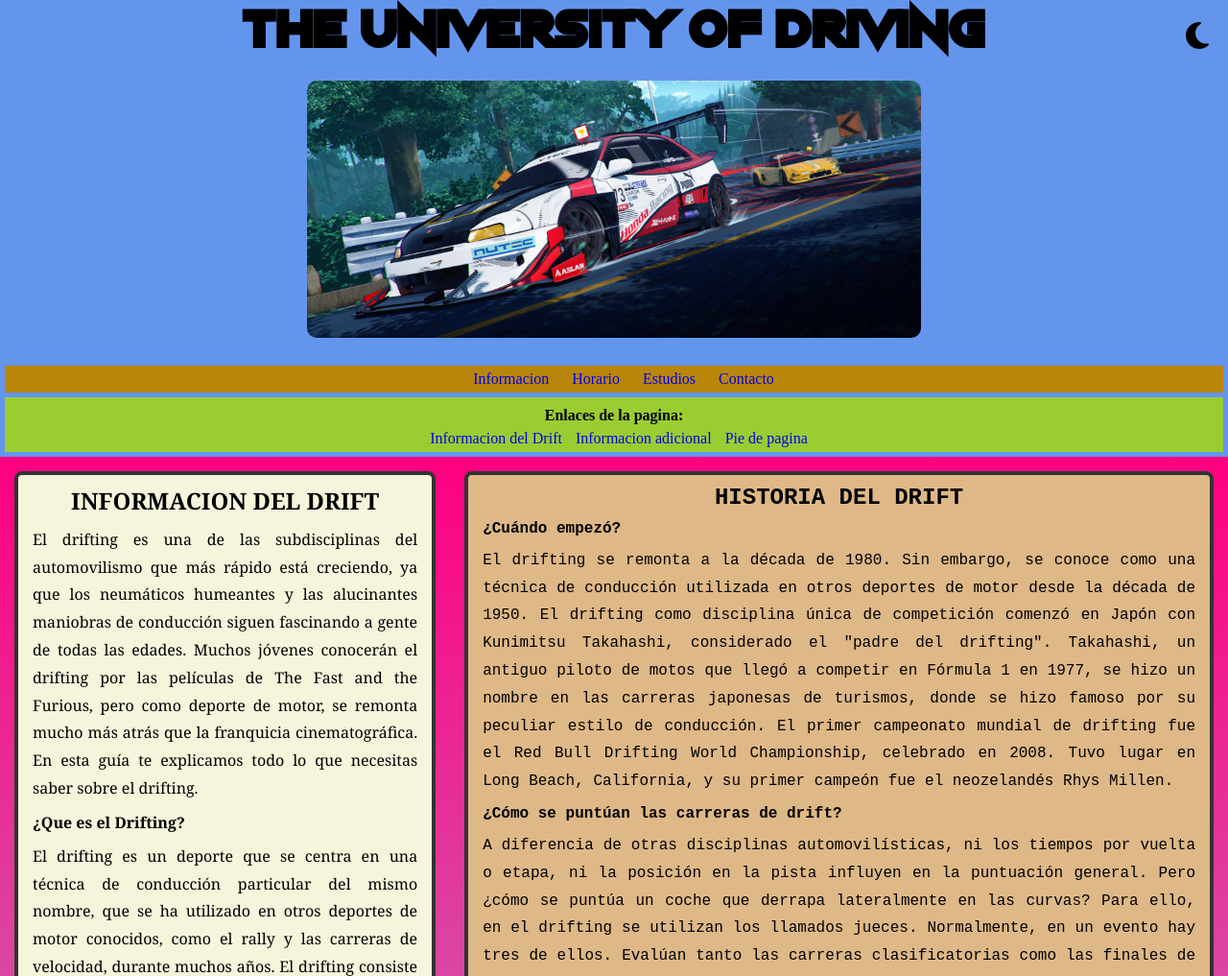
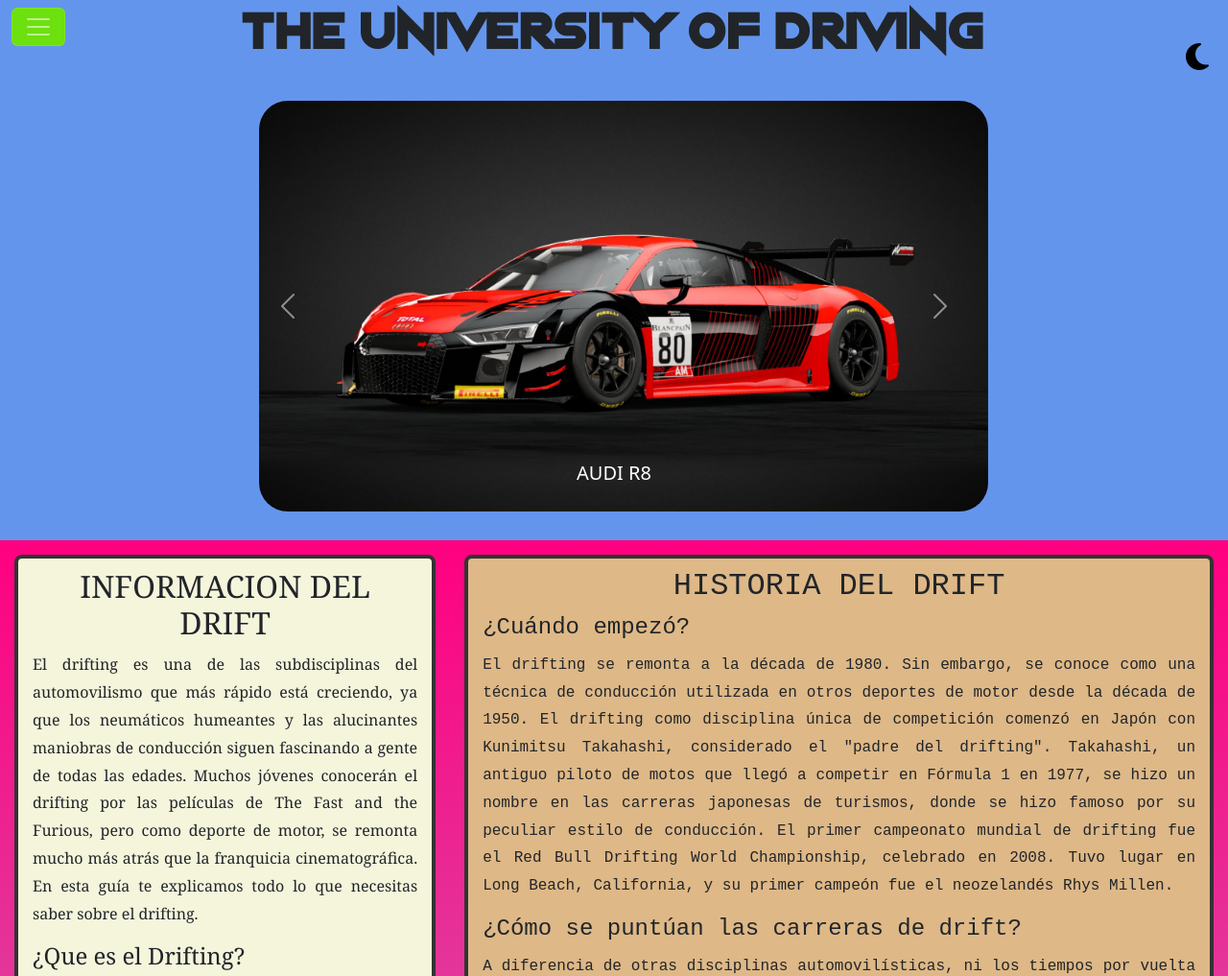
Before and after one commit to borjafernandes/Proyecto-Grado, a PHP site: page /PaginaPrincipal.html in a window 1280 px wide. Shown: the top 1017 px of the page at 96% size. Run offline with PHP 8.4, Linux system fonts and the light colour scheme.

Commit message:
implementacion de BOOSTRAP en PaginaPrincipal.tml y .css + nuevas fotos

```diff
--- a/CSS/principalCSS.css
+++ b/CSS/principalCSS.css
@@ -41,9 +41,13 @@
     display: none; /*Esto es para que no se vea el checkbox*/
 }
 
+.boton-destacado {
+    background-color: rgb(109, 224, 15);
+}
+
 #iconoluna{
     position: absolute;
-    top: 20px;
+    top: 35px;
     right: 20px;
     font-size: 2em;
     color: black;
@@ -105,15 +109,15 @@
     margin-bottom: 20px;
 }
 
-.dark #otrosenlaces{
+/* .dark #otrosenlaces{
     background-color: #333;
 }
 
 .dark #otrosenlaces a:visited{
     color: orange;
-}
+} */
 
-.dark #enlacespagina{
+/* .dark #enlacespagina{
     background-color: #333;
 }
 
@@ -123,7 +127,7 @@
 
 .dark #enlacespagina p{
     color: white;
-}
+} */
 
 .dark #contenidosecundario h3{
     background-color: #333;
@@ -170,12 +174,21 @@
     color: white;
 } /*aqui se acaba el estilo para el modo oscuro*/
 
-#imgcabezera{
-    width: 50%;
+#imagenEnMenu{
+    width: 380px;
+    height: auto;
     margin: 10px;
     padding: 10px;
     border-radius: 20px;
 }
+
+.carousel{
+    width: 800px;
+    margin: 10px;
+    padding: 10px;
+    border-radius: 40px;
+}
+
 
 #articulo1{
     background-color: beige;
@@ -203,7 +216,7 @@
     text-align: justify;
 }
 
-#otrosenlaces{
+/* #otrosenlaces{
     background-color: darkgoldenrod;
     margin: 5px;
     padding: 5px;
@@ -211,9 +224,9 @@
 
 #otrosenlaces span{
     margin-left: 20px;
-}
+} */
 
-#enlacespagina{
+/* #enlacespagina{
     background-color: yellowgreen;
     margin: 5px;
     padding: 5px;
@@ -226,22 +239,16 @@
 
 #enlacespagina a:hover{
     color: sandybrown;
-}
+} */
 
-#otrosenlaces nav a{
+/* #otrosenlaces nav a{
     text-decoration: none;
 }
 
 #otrosenlaces nav a:hover{
     background-color: blueviolet;
     color: aqua;
-}
-
-/*
-#otrosenlaces nav a:visited{
-    color: deeppink;
-}
-*/
+} */
 
 #articulo1 h2{
     margin-top: 10px;
--- a/PaginaPrincipal.html
+++ b/PaginaPrincipal.html
@@ -8,6 +8,8 @@
     integrity="sha512-DTOQO9RWCH3ppGqcWaEA1BIZOC6xxalwEsw9c2QQeAIftl+Vegovlnee1c9QX4TctnWMn13TZye+giMm8e2LwA=="
     crossorigin="anonymous" referrerpolicy="no-referrer" /> <!--Este enlace es de una pagina web para que me deje
     utilizar los iconos que tiene esa pagina-->
+    <link href="https://cdn.jsdelivr.net/npm/bootstrap@5.3.0/dist/css/bootstrap.min.css" rel="stylesheet"> <!--enlace para que
+    funione todo lo de boostrap-->
     <link rel="stylesheet" href="./CSS/principalCSS.css">
     <title>The University of Driving</title>
 </head>
@@ -15,11 +17,113 @@
 
     <div id="cabezera">
         <header>
+
+            <nav class="navbar navbar-dark fixed-top">
+                <div class="container-fluid">
+                  <button class="navbar-toggler boton-destacado" type="button" data-bs-toggle="offcanvas" data-bs-target="#offcanvasDarkNavbar" aria-controls="offcanvasDarkNavbar" aria-label="Toggle navigation">
+                    <span class="navbar-toggler-icon"></span>
+                  </button>
+                  <div class="offcanvas offcanvas-start text-bg-dark" tabindex="-1" id="offcanvasDarkNavbar" aria-labelledby="offcanvasDarkNavbarLabel">
+                    <img src="./Recursos/Imagenes-coches/foto1.jpg" alt="imagenEnMenu" id="imagenEnMenu">
+                    <div class="offcanvas-header">
+                      <h5 class="offcanvas-title" id="offcanvasDarkNavbarLabel">Enlaces a esta pagina</h5>
+                      <button type="button" class="btn-close btn-close-white" data-bs-dismiss="offcanvas" aria-label="Close"></button>
+                    </div>
+                    <div class="offcanvas-body">
+                      <ul class="navbar-nav justify-content-end flex-grow-1 pe-3">
+                        <li class="nav-item">
+                            <a class="nav-link" aria-current="page" href="#cabezera">Titulo</a>
+                        </li>
+                        <li class="nav-item">
+                          <a class="nav-link" href="#informacion_adicional">Informacion del Drift</a>
+                        </li>
+                        <li class="nav-item">
+                            <a class="nav-link" aria-current="page" href="#pie">Pie de pagina</a>
+                          </li>
+                        <li class="nav-item dropdown">
+                          <a class="nav-link dropdown-toggle" href="#" role="button" data-bs-toggle="dropdown" aria-expanded="false">
+                            Descubre Mas
+                          </a>
+                          <ul class="dropdown-menu dropdown-menu-dark">
+                            <li><a class="dropdown-item" href="Informacion.html" target="_parent">Informacion</a></li>
+                            <li>
+                                <hr class="dropdown-divider">
+                              </li>
+                            <li><a class="dropdown-item" href="Horario.html" target="_parent">Horario</a></li>
+                            <li>
+                              <hr class="dropdown-divider">
+                            </li>
+                            <li><a class="dropdown-item" href="Estudios.html" target="_parent">Estudios</a></li>
+                            <li>
+                                <hr class="dropdown-divider">
+                            </li>
+                            <li><a class="dropdown-item" href="Contacto.html" target="_parent">Contacto</a></li>
+                          </ul>
+                        </li>
+                        <li class="nav-item dropdown">
+                            <a class="nav-link dropdown-toggle" href="#" role="button" data-bs-toggle="dropdown" aria-expanded="false">
+                              Paginas Especiales
+                            </a>
+                            <ul class="dropdown-menu dropdown-menu-dark">
+                              <li><a class="dropdown-item" href="#" target="_blank">Seleccion de Vehiculos</a></li>
+                              <li>
+                                  <hr class="dropdown-divider">
+                                </li>
+                              <li><a class="dropdown-item" href="#" target="_blank">Presentacion de Vehiculos</a></li>
+                            </ul>
+                          </li>
+                      </ul>
+                    </div>
+                  </div>
+                </div>
+            </nav>
+
             <label for="btncambiarmodo" id="iconoluna"><i class="fa-solid fa-moon"></i></label>
             <input type="checkbox" id="btncambiarmodo">
             <h1>The University of Driving</h1>
-            <img src="./Recursos/Imagenes-coches/foto1.jpg" alt="No funciona la imagen" id="imgcabezera">
-            <div id="otrosenlaces">
+
+            <div class="d-flex justify-content-center align-items-center">
+                <div id="carouselExampleFade" class="carousel slide carousel-fade m-0">
+                    <div class="carousel-inner">
+                        <div class="carousel-item active">
+                            <img src="./Recursos/Imagenes-coches/carousel1.jpg" alt="IMGcarousel1" class="w-100 d-block carousel">
+                            <div class="carousel-caption d-none d-md-block">
+                                <h5>AUDI R8</h5>
+                            </div>
+                        </div>
+                        <div class="carousel-item">
+                            <img src="./Recursos/Imagenes-coches/carousel2.jpg" alt="IMGcarousel2" class="w-100 d-block carousel">
+                            <div class="carousel-caption d-none d-md-block">
+                                <h5>Lamborghni Huracan GT3</h5>
+                            </div>
+                        </div>
+                        <div class="carousel-item">
+                            <img src="./Recursos/Imagenes-coches/carousel3.jpg" alt="IMGcarousel3" class="w-100 d-block carousel">
+                            <div class="carousel-caption d-none d-md-block">
+                                <h5>Pagani Huayra</h5>
+                            </div>
+                        </div>
+                        <div class="carousel-item">
+                            <img src="./Recursos/Imagenes-coches/carousel4.jpg" alt="IMGcarousel3" class="w-100 d-block carousel">
+                            <div class="carousel-caption d-none d-md-block">
+                                <h5>McLaren P1 GTR</h5>
+                            </div>
+                        </div>
+                    </div>
+                    <button class="carousel-control-prev" type="button" data-bs-target="#carouselExampleFade" data-bs-slide="prev">
+                        <span class="carousel-control-prev-icon" aria-hidden="true"></span>
+                        <span class="visually-hidden">Previous</span>
+                    </button>
+                    <button class="carousel-control-next" type="button" data-bs-target="#carouselExampleFade" data-bs-slide="next">
+                        <span class="carousel-control-next-icon" aria-hidden="true"></span>
+                        <span class="visually-hidden">Next</span>
+                    </button>
+                </div>
+            </div>
+
+            <!-- <img src="./Recursos/Imagenes-coches/foto1.jpg" alt="No funciona la imagen" id="imgcabezera"> -->
+
+            <!-- <div id="otrosenlaces">
                 <nav>
                     <span><a href="Informacion.html" target="_parent">Informacion</a></span>
                     <span><a href="Horario.html" target="_parent">Horario</a></span>
@@ -27,13 +131,13 @@
                     <span><a href="Contacto.html" target="_parent">Contacto</a></span>
 
                 </nav>
-            </div>
-            <div id="enlacespagina">
+            </div> -->
+            <!-- <div id="enlacespagina">
                 <p><strong>Enlaces de la pagina:</strong> </p>
                 <a href="#Articulo">Informacion del Drift</a>
                 <a href="#informacion_adicional">Informacion adicional</a>
                 <a href="#pie">Pie de pagina</a>
-            </div>
+            </div> -->
         </header>
     </div>
 
@@ -185,5 +289,6 @@
         <a href="https://www.youtube.com" target="_blank"><i class="fab fa-youtube"></i>Youtube</a>
     </div>
     <script src="./JavaScript/principalJS.js"></script>
+    <script src="https://cdn.jsdelivr.net/npm/bootstrap@5.3.0/dist/js/bootstrap.bundle.min.js"></script> <!-- este script es de boostrap -->
 </body>
 </html>
```
Also changed, not shown: Recursos/Imagenes-coches/carousel1.jpg (added), Recursos/Imagenes-coches/carousel2.jpg (added), Recursos/Imagenes-coches/carousel3.jpg (added), Recursos/Imagenes-coches/carousel4.jpg (added).
